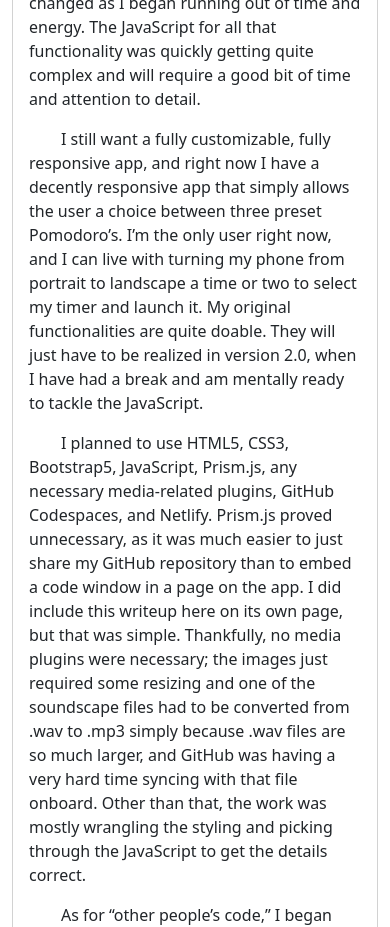
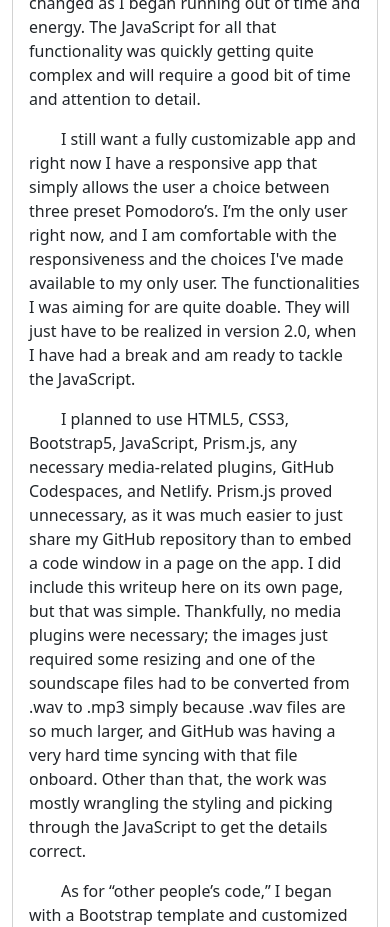
Before and after one commit to BethOlmo06/TimeSlice, a website: page writeup.html in a window 390 px wide. Shown: the part 940-1867 px from the top of the page. Drawn offline with nearby package versions, Linux system fonts and the light colour scheme.

Commit message:
Updated the writeup to reflect the fact that I improved responsiveness.

```diff
--- a/writeup.html
+++ b/writeup.html
@@ -57,11 +57,11 @@
                changed as I began running out of time and energy. The JavaScript for all that functionality was quickly
                getting quite complex and will require a good bit of time and attention to detail.</p>
 
-              <p class="card-text indent">I still want a fully customizable, fully responsive app, and right now I have a decently responsive app
+            <p class="card-text indent">I still want a fully customizable app and right now I have a responsive app
               that simply allows the user a choice between three preset Pomodoro’s. I’m the only user right now, and I
-                can live with turning my phone from portrait to landscape a time or two to select my timer and launch it.
-                 My original functionalities are quite doable.  They will just have to be realized in version 2.0, when I
-                 have had a break and am mentally ready to tackle the JavaScript. </p>
+              am comfortable with the responsiveness and the choices I've made available to my only user.
+                The functionalities I was aiming for are quite doable.  They will just have to be realized in version 2.0, when I
+                have had a break and am ready to tackle the JavaScript. </p>
 
             <p class="card-text indent">I planned to use HTML5, CSS3, Bootstrap5, JavaScript, Prism.js, any necessary media-related plugins,
               GitHub Codespaces, and Netlify. Prism.js proved unnecessary, as it was much easier to just share my
```
Lines whose indentation alone changed are shown as unchanged.
